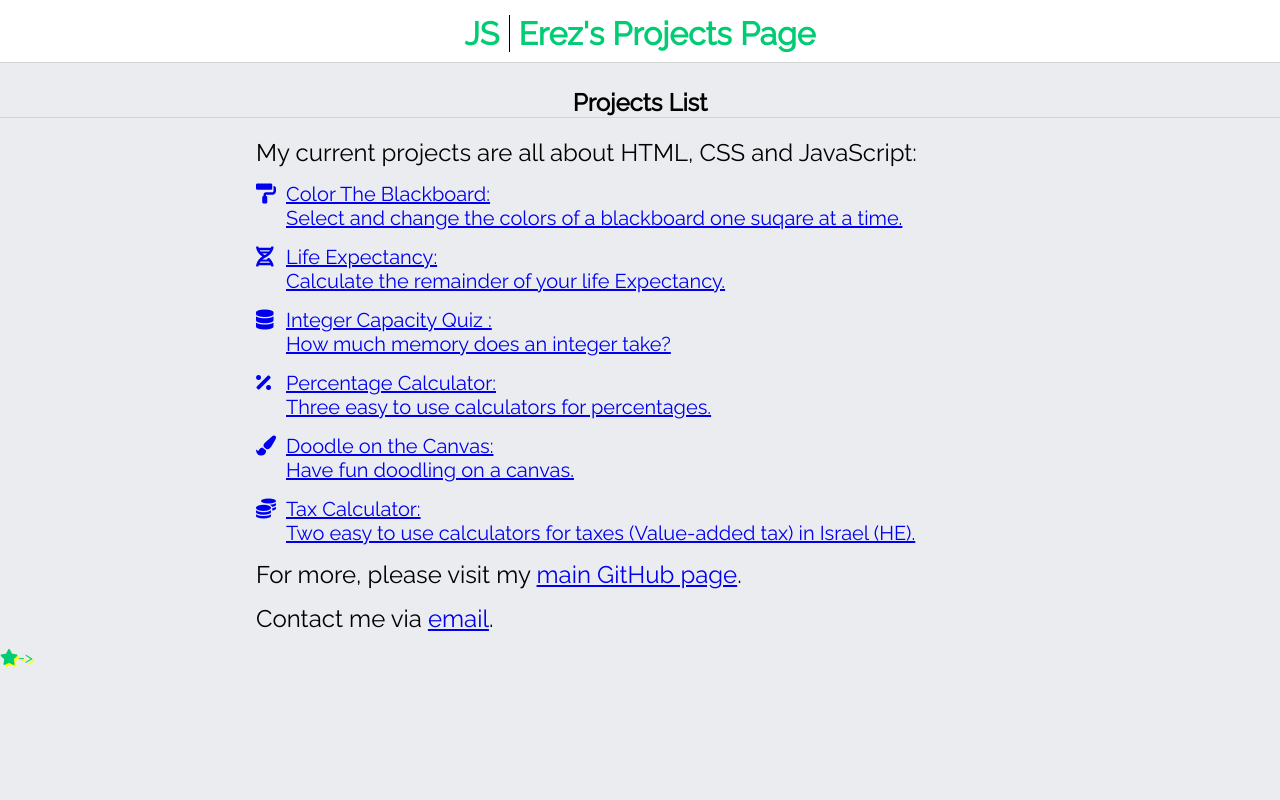
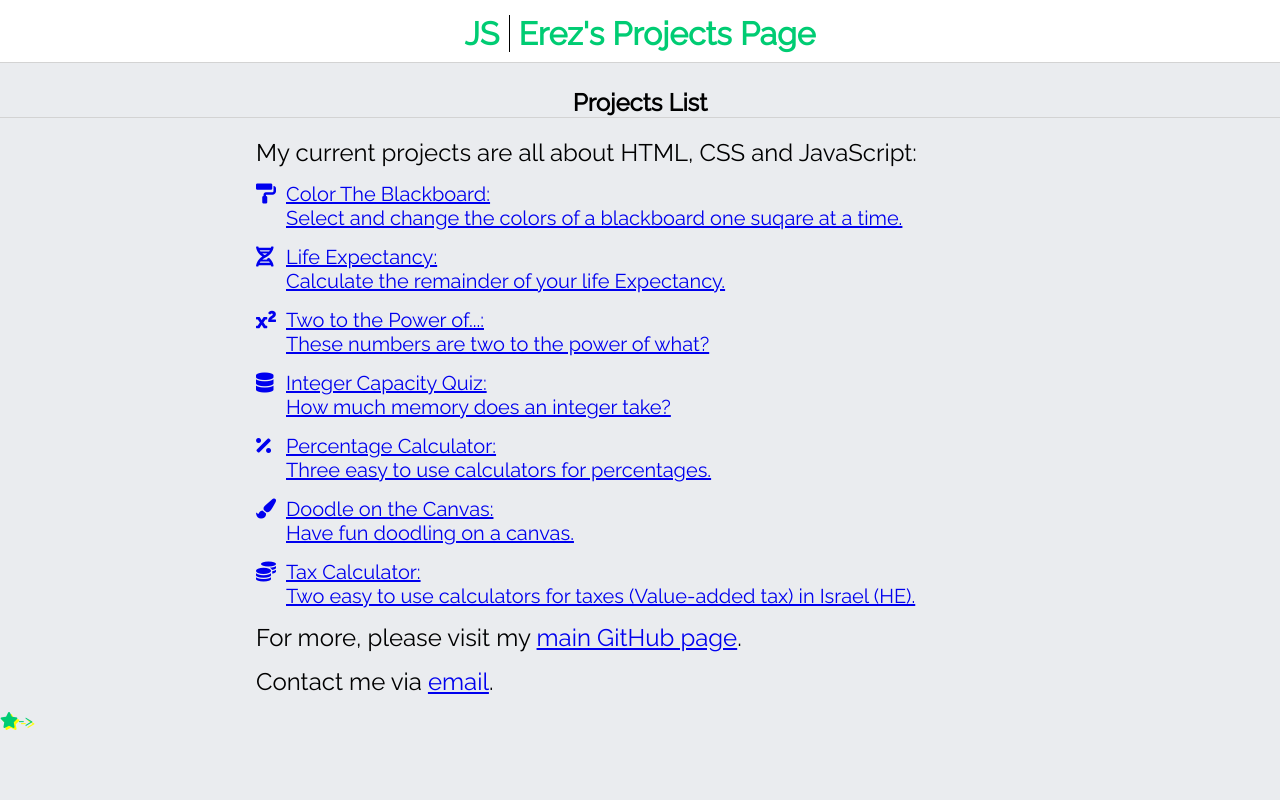
Before and after one commit to erez-code/erez-code.github.io, a plain HTML site: page index.html in a window 1280 px wide. Shown: the top 800 px of the page. Drawn offline with nearby package versions, Linux system fonts and the light colour scheme.

Commit message:
Update index.html

```diff
--- a/index.html
+++ b/index.html
@@ -14,8 +14,8 @@
 
 	<div class="listline"><a href="https://erez-code.github.io/Color-The-Blackboard/"><i id= "smalllogo" class="fas fa-paint-roller"></i>Color The Blackboard: <div>Select and change the colors of a blackboard one suqare at a time.</div></a></div>
 	<div class="listline"><a href="https://erez-code.github.io/Life-Expectancy/"><i id= "smalllogo"  class="fas fa-dna"></i></i>Life Expectancy: <div>Calculate the remainder of your life Expectancy.</div></a></div>
-	<div class="listline"><a href="https://erez-code.github.io/Integer-Capacity-Quiz/"><i id= "smalllogo"  class="fas fa-database"></i></i>Integer Capacity Quiz
-: <div> How much memory does an integer take?</div></a></div>
+	<div class="listline"><a href="https://erez-code.github.io/Two-to-the-Power-of/"><i id= "smalllogo"  class="fas fa-superscript"></i></i>Two to the Power of...: <div> These numbers are two to the power of what?</div></a></div>
+	<div class="listline"><a href="https://erez-code.github.io/Integer-Capacity-Quiz/"><i id= "smalllogo"  class="fas fa-database"></i></i>Integer Capacity Quiz: <div> How much memory does an integer take?</div></a></div>
 	<div class="listline"><a href="https://erez-code.github.io/Percentage-Calculator/"><i id= "smalllogo" class="fas fa-percentage"></i>Percentage Calculator: <div>Three easy to use calculators for percentages.</div></a></div>
 	<div class="listline"><a href="https://erez-code.github.io/full-canvas-project/"><i id= "smalllogo" class="fas fa-paint-brush"></i>Doodle on the Canvas: <div>Have fun doodling on a canvas.</div></a></div>
 	<div class="listline"><a href="https://erez-code.github.io/Vat_calc_Hebrew/"><i id= "smalllogo" class="fas fa-coins"></i>Tax Calculator: <div>Two easy to use calculators for taxes (Value-added tax) in Israel (HE).</div></a></div>
```
